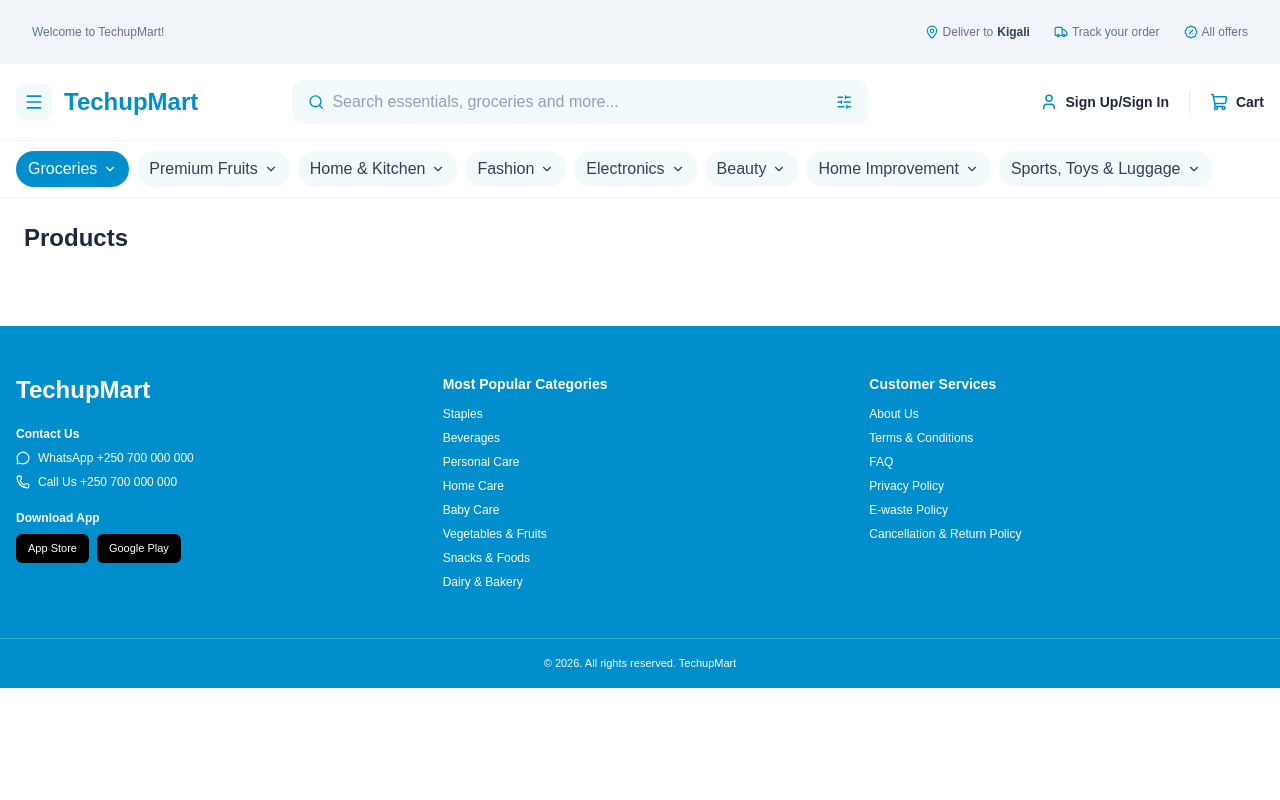
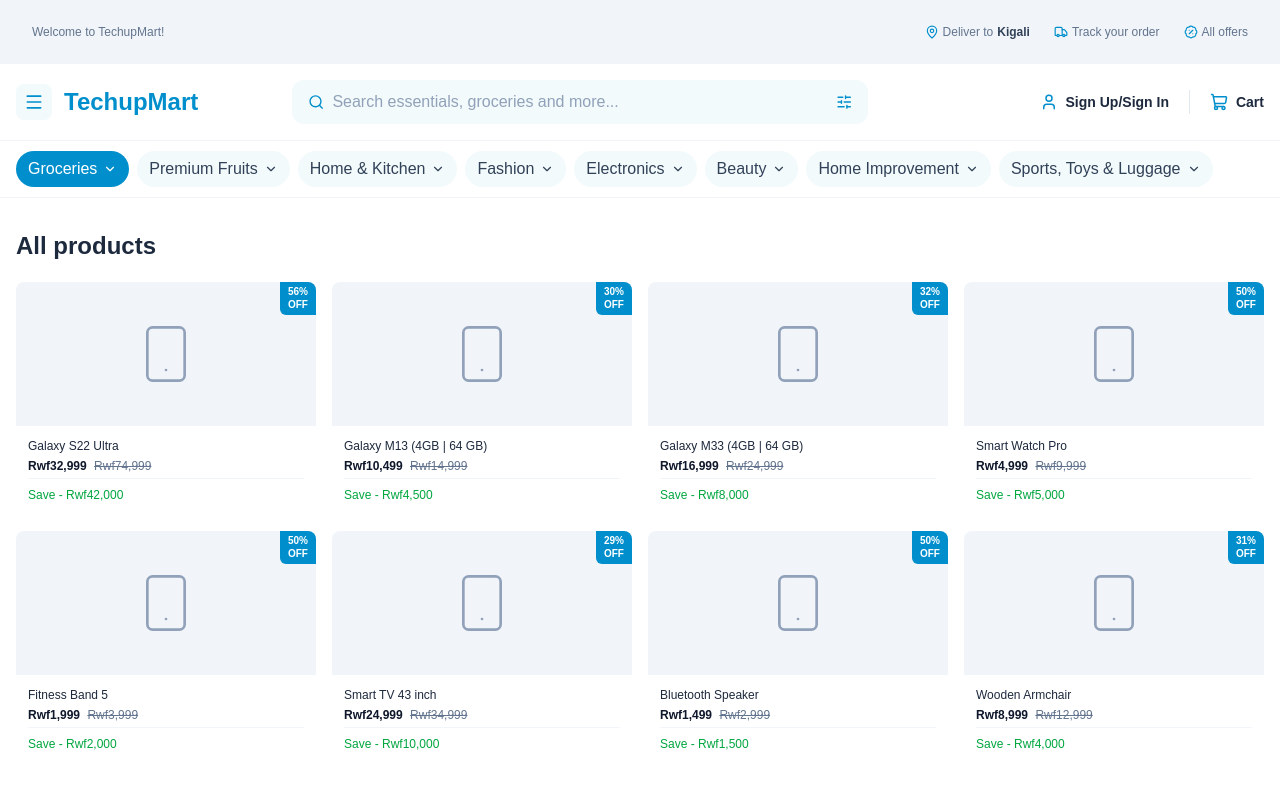
Before and after one commit to mizero-adrien/Klab_Techupskills_Frontend_Mastery, a React (Vite) app: page /products in a window 1280 px wide. Shown: the top 800 px of the page. Built offline with nearby package versions, Linux system fonts and the light colour scheme.

Commit message:
Add products page with grid

```diff
--- a/src/data/Home.ts
+++ b/src/data/Home.ts
@@ -83,3 +83,16 @@
     "Cancellation & Return Policy",
   ],
 };
+
+export type Product = Deal & { category: string };
+
+export const products: Product[] = [
+  { id: 1, name: "Galaxy S22 Ultra", price: 32999, oldPrice: 74999, category: "mobile" },
+  { id: 2, name: "Galaxy M13 (4GB | 64 GB)", price: 10499, oldPrice: 14999, category: "mobile" },
+  { id: 3, name: "Galaxy M33 (4GB | 64 GB)", price: 16999, oldPrice: 24999, category: "mobile" },
+  { id: 4, name: "Smart Watch Pro", price: 4999, oldPrice: 9999, category: "watches" },
+  { id: 5, name: "Fitness Band 5", price: 1999, oldPrice: 3999, category: "watches" },
+  { id: 6, name: "Smart TV 43 inch", price: 24999, oldPrice: 34999, category: "electronics" },
+  { id: 7, name: "Bluetooth Speaker", price: 1499, oldPrice: 2999, category: "electronics" },
+  { id: 8, name: "Wooden Armchair", price: 8999, oldPrice: 12999, category: "furniture" },
+];
--- a/src/pages/ProductsPage.tsx
+++ b/src/pages/ProductsPage.tsx
@@ -1,6 +1,18 @@
-function ProductsPage(){
-    return (
-        <h1 className = "p-6 text-2xl font-bold">Products</h1>
-    )
+import ProductCard from "../components/Home/ProductCard";
+import { products } from "../data/Home";
+
+function ProductsPage() {
+  return (
+    <section className="mx-auto max-w-7xl px-4 py-8">
+      <h1 className="mb-5 text-2xl font-semibold text-slate-800">All products</h1>
+
+      <div className="grid grid-cols-2 gap-4 md:grid-cols-3 lg:grid-cols-4">
+        {products.map((product) => (
+          <ProductCard key={product.id} deal={product} />
+        ))}
+      </div>
+    </section>
+  );
 }
+
 export default ProductsPage;
```
